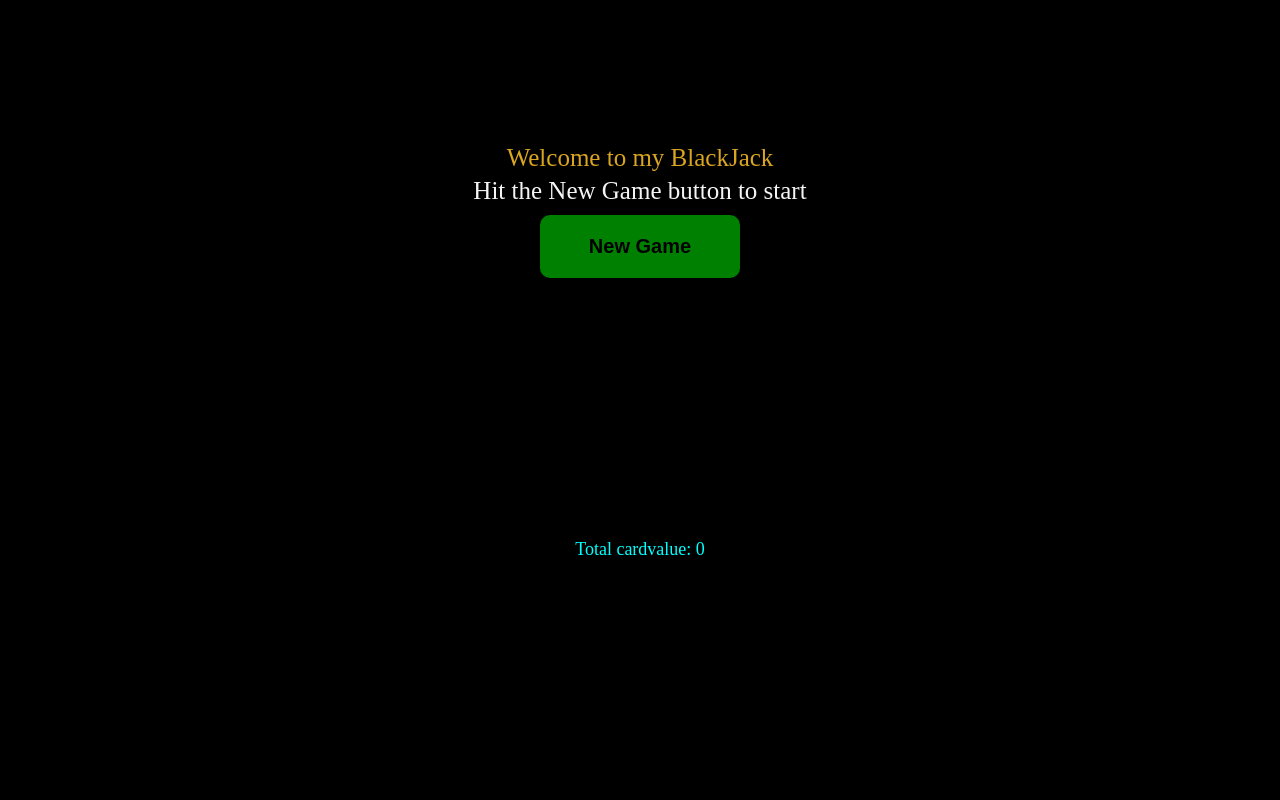
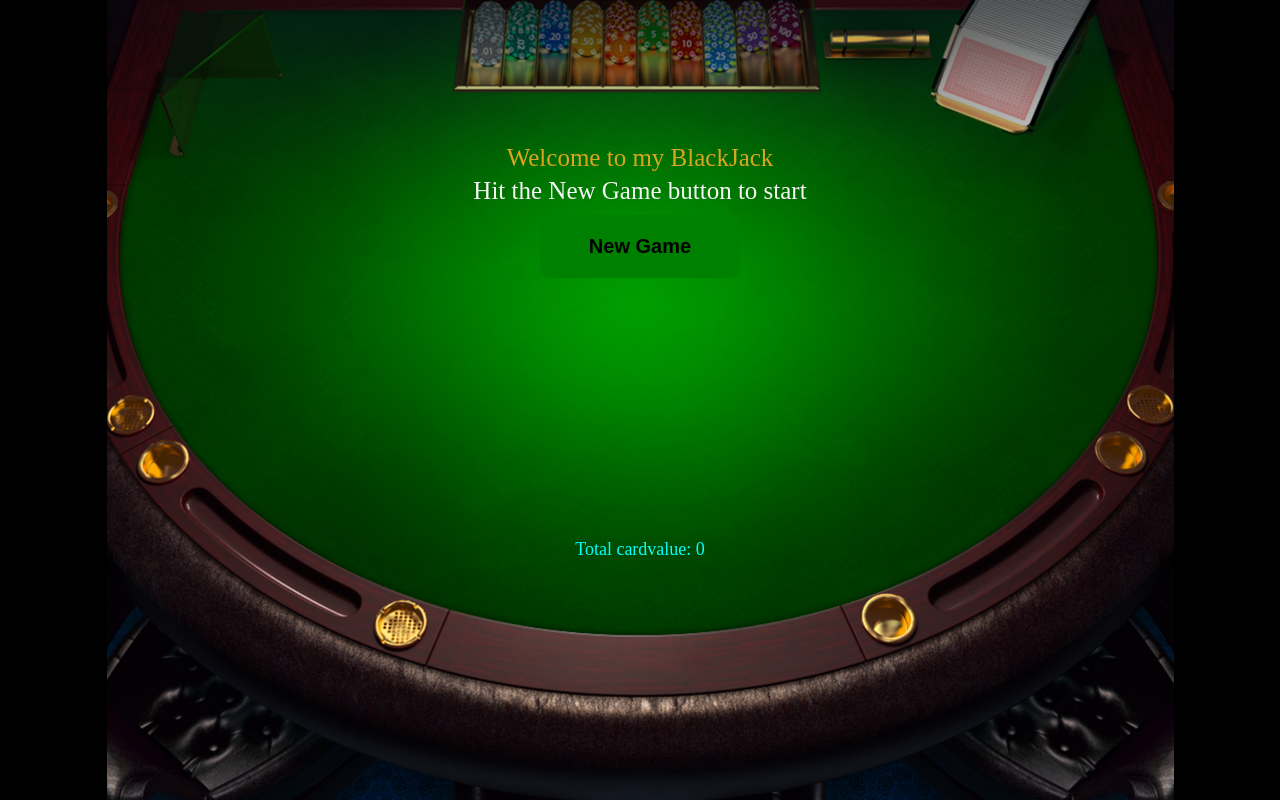
Before and after one commit to BarzinDevelops/blackjack, a plain HTML site: page docs/index.html in a window 1280 px wide. Drawn offline with Linux system fonts and the light colour scheme; the site is published under a folder, as on GitHub Pages, so addresses that start at the root find nothing.

Commit message:
changed url of bg

```diff
--- a/docs/style.css
+++ b/docs/style.css
@@ -22,12 +22,11 @@ body{
     align-items: center;
     gap: 20px;
     flex-grow: 1;
-
-    background-image: url("/docs/img/blackjack-bg1.jpg");
+    /* background-image: url("/docs/img/blackjack-bg1.jpg"); */
+    background-image: url("./img/blackjack-bg1.jpg");
     background-size: contain;
     background-repeat: no-repeat;
     background-position:center;
-
     position: relative;
 }
 .table-setup{
```
